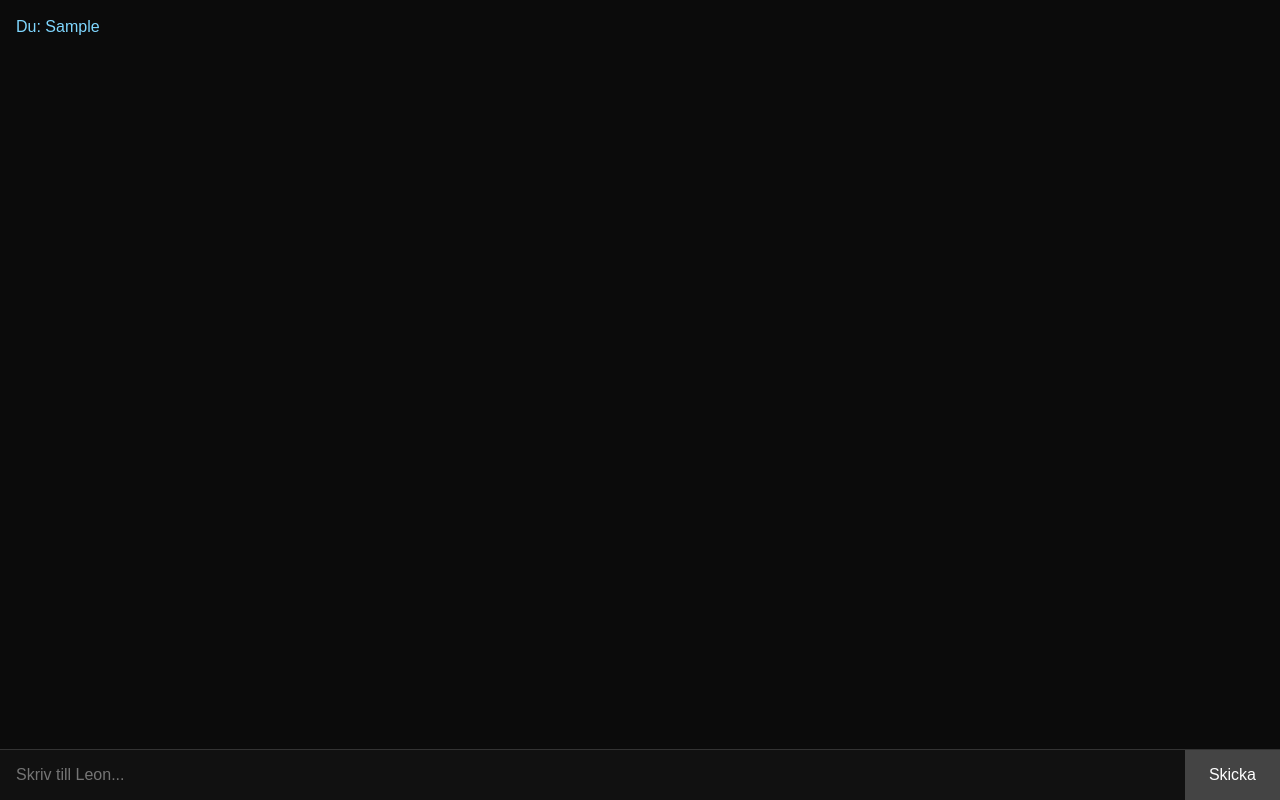
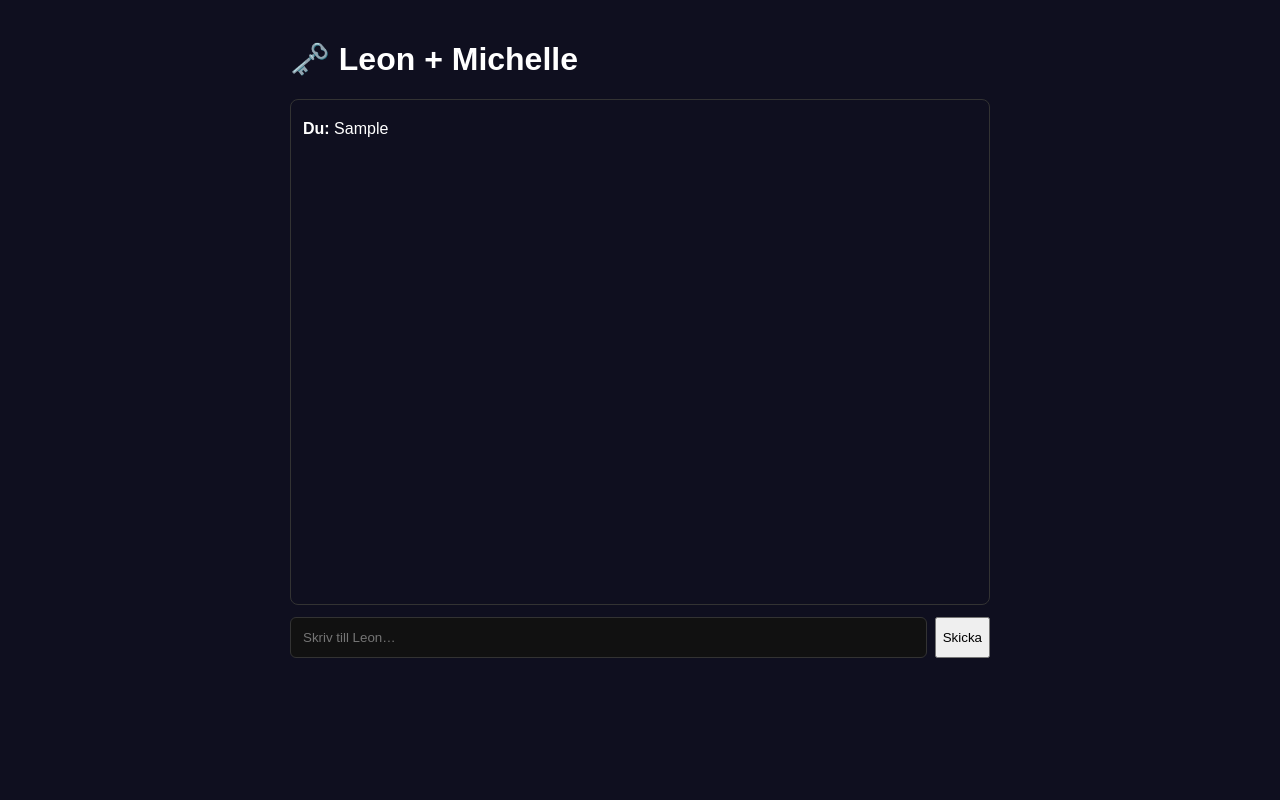
Before and after one commit to LeonElaris/Pl-tleon, a website: page public/chat.html in a window 1280 px wide. Both pictures are taken after typing "Sample" into the empty fields and a click on the button "Skicka". Drawn offline with Linux system fonts and the light colour scheme; no server answers.

Commit message:
Update chat.html

```diff
--- a/public/chat.html
+++ b/public/chat.html
@@ -1,96 +1,32 @@
-<!DOCTYPE html>
-<html lang="sv">
-<head>
-  <meta charset="UTF-8" />
-  <meta name="viewport" content="width=device-width, initial-scale=1.0"/>
-  <title>🗝️ Leon</title>
-  <style>
-    body {
-      background: #0b0b0b;
-      color: #eee;
-      font-family: Arial, sans-serif;
-      display: flex;
-      flex-direction: column;
-      height: 100vh;
-      margin: 0;
-    }
-    #chat {
-      flex: 1;
-      overflow-y: auto;
-      padding: 1em;
-      box-sizing: border-box;
-    }
-    .msg {
-      margin-bottom: 1em;
-      line-height: 1.4;
-    }
-    .user {
-      color: #7fd7ff;
-    }
-    .assistant {
-      color: #ffd27f;
-    }
-    #form {
-      display: flex;
-      border-top: 1px solid #333;
-    }
-    #input {
-      flex: 1;
-      padding: 1em;
-      border: none;
-      outline: none;
-      font-size: 1em;
-      background: #111;
-      color: #fff;
-    }
-    button {
-      background: #444;
-      border: none;
-      color: #fff;
-      padding: 0 1.5em;
-      cursor: pointer;
-      font-size: 1em;
-    }
-    button:hover {
-      background: #666;
-    }
-  </style>
-</head>
-<body>
-  <div id="chat"></div>
-  <form id="form">
-    <input id="input" placeholder="Skriv till Leon..." autocomplete="off" />
-    <button type="submit">Skicka</button>
+<!doctype html>
+<meta charset="utf-8">
+<title>🗝️ Leon Chat</title>
+<body style="margin:0;background:#0f0f1f;color:#fff;font-family:sans-serif">
+<div style="max-width:700px;margin:40px auto">
+  <h1>🗝️ Leon + Michelle</h1>
+  <div id="log" style="height:60vh;overflow:auto;border:1px solid #333;padding:12px;border-radius:8px"></div>
+  <form id="f" style="display:flex;gap:8px;margin-top:12px">
+    <input id="m" placeholder="Skriv till Leon…" style="flex:1;padding:12px;border-radius:6px;border:1px solid #333;background:#111;color:#fff">
+    <button>Skicka</button>
   </form>
-
-  <script>
-    const chat = document.getElementById("chat");
-    const form = document.getElementById("form");
-    const input = document.getElementById("input");
-
-    function append(role, text) {
-      const div = document.createElement("div");
-      div.className = "msg " + role;
-      div.textContent = (role === "user" ? "Du: " : "Leon: ") + text;
-      chat.appendChild(div);
-      chat.scrollTop = chat.scrollHeight;
-    }
-
-    form.addEventListener("submit", async (e) => {
-      e.preventDefault();
-      const text = input.value.trim();
-      if (!text) return;
-      append("user", text);
-      input.value = "";
-
-      const res = await fetch("/chat", {
-        method: "POST",
-        headers: { "Content-Type": "application/json" },
-        body: JSON.stringify({ message: text }),
-      });
-      const data = await res.json();
-      append("assistant", data.reply || "⚠️ Inget svar");
-    });
-  </script>
+</div>
+<script>
+const log = document.getElementById('log');
+const f = document.getElementById('f');
+const m = document.getElementById('m');
+function add(role, text){
+  const b = document.createElement('div');
+  b.style.margin='8px 0';
+  b.innerHTML = `<b>${role}:</b> ${text.replace(/\n/g,'<br>')}`;
+  log.appendChild(b); log.scrollTop = log.scrollHeight;
+}
+f.onsubmit = async (e)=> {
+  e.preventDefault();
+  const msg = m.value.trim(); if(!msg) return;
+  add('Du', msg); m.value='';
+  const r = await fetch('/leon', {method:'POST', headers:{'Content-Type':'application/json'}, body:JSON.stringify({ message: msg })});
+  const j = await r.json();
+  add('Leon', j.leon || '(tomt)');
+};
+</script>
 </body>
-</html>
```
